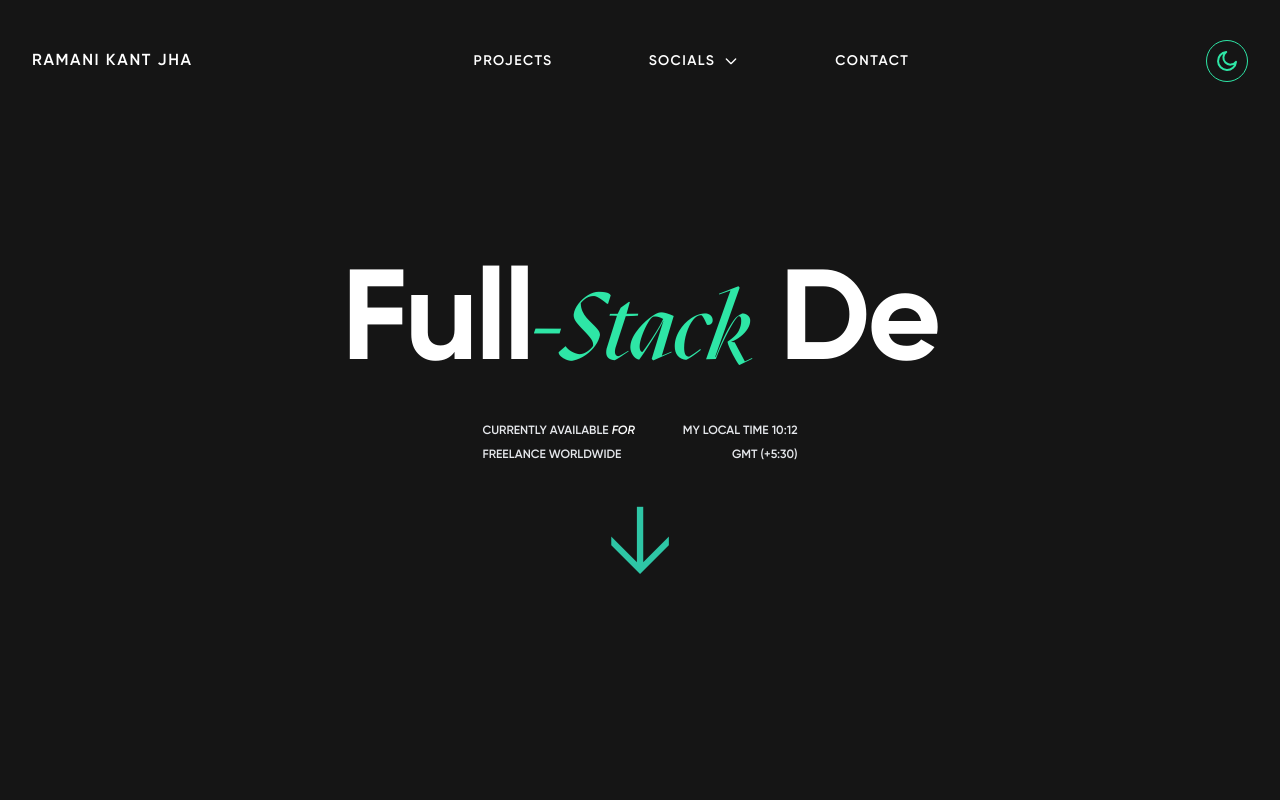
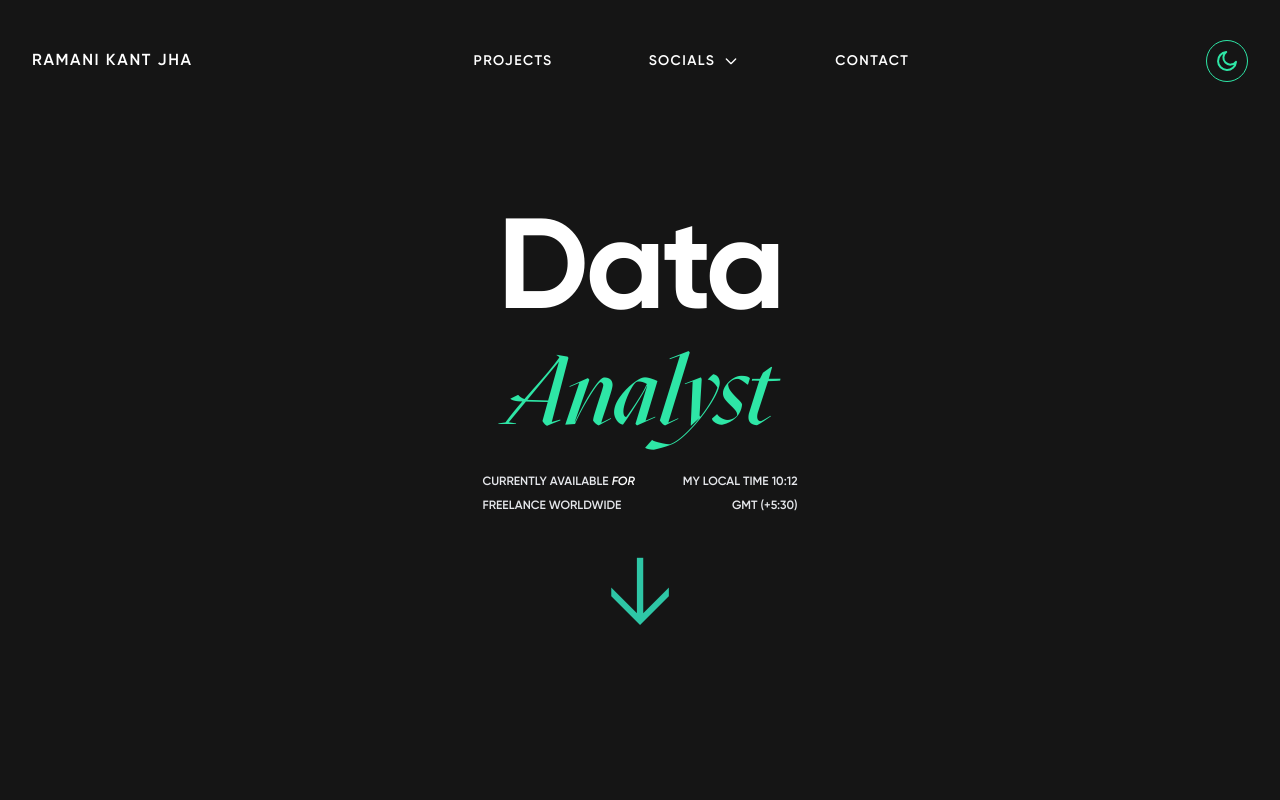
Before and after one commit to RamaniKantJha/Portfolio_v3, a Next.js app: page / in a window 1280 px wide. Shown: the top 800 px of the page. Built offline with nearby package versions, Linux system fonts and the light colour scheme.

Commit message:
Revise personal details and update project information
Updated personal details including designation, about me, work experience, and project descriptions. Removed outdated projects and added new ones related to data analysis and machine learning.

```diff
--- a/personalDetails.ts
+++ b/personalDetails.ts
@@ -1,17 +1,15 @@
 // Personal information and data for the portfolio
 export const personalDetails = {
   name: 'Ramani Kant Jha',
-  designation: ['Full-Stack Developer', 'AI & ML Engineer'],
+  designation: ['Data Analyst', 'Python & SQL', 'Machine Learning'],
   email: 'kantramani01@gmail.com',
   phone: '+91 7840030847',
   location: 'Delhi, India',
-  aboutMe: `Computer Science graduate with hands-on experience supporting enterprise applications, technology-driven business operations, and web-based software. Experienced in application troubleshooting, system and operational issue resolution, customer support, data management, REST APIs, SQL, Python, FastAPI, Flask, MySQL, MongoDB, and Git. Experienced working with Finacle Core Banking Solution and supporting technology-enabled banking processes. Strong analytical and problem-solving skills with a software development background, enabling effective diagnosis and resolution of application and technical issues.`,
+  aboutMe: `Computer Science graduate (B.Tech, 8.89 CGPA) with a Python and SQL background and hands-on data analysis experience through published machine learning research. Skilled in data cleaning and preprocessing, feature selection, statistical analysis, model evaluation, and hyperparameter tuning. Brings a year of experience maintaining customer data accuracy and integrity in a high-volume banking environment using Finacle Core Banking Solution. Currently building Power BI and advanced SQL skills for business intelligence and reporting.`,
   socials: [
-    { label: 'Behance', url: 'https://behance.net/ramanikantjha', handle: '@ramanikantjha' },
-    { label: 'Instagram', url: 'https://instagram.com/ramanikantjha', handle: '@ramanikantjha' },
-    { label: 'Twitter', url: 'https://twitter.com/ramanikantjha', handle: '@ramanikantjha' },
-    { label: 'Dribbble', url: 'https://dribbble.com/ramanikantjha', handle: '@ramanikantjha' },
-    { label: 'GitHub', url: 'https://github.com/ramanikantjha', handle: '@ramanikantjha' },
+    { label: 'LinkedIn', url: 'https://linkedin.com/in/ramani-kant-jha', handle: 'ramani-kant-jha' },
+    { label: 'GitHub', url: 'https://github.com/RamaniKantJha', handle: '@RamaniKantJha' },
+    { label: 'Portfolio', url: 'https://portfolio-v3-topaz-five.vercel.app', handle: 'portfolio-v3-topaz-five.vercel.app' },
   ],
   education: [
     {
@@ -19,24 +17,24 @@ export const personalDetails = {
       institution: 'Delhi Technical Campus',
       period: 'Aug 2019 - Jul 2023',
       location: 'New Delhi, India',
-      details: 'CGPA: 8.89/10. Specialized in software engineering, web technologies, and machine learning applications.'
+      details: 'CGPA: 8.89/10.'
     },
     {
       degree: 'Diploma in Mechanical Engineering',
       institution: 'Pusa Institute of Technology',
       period: 'Jul 2016 - May 2019',
       location: 'New Delhi, India',
-      details: 'Foundation in engineering principles and technical fundamentals.'
+      details: 'Diploma in Mechanical Engineering.'
     }
   ],
   workExperience: [
     {
-      title: 'Apprentice',
+      title: 'Apprentice, Core Banking Operations',
       company: 'Bank of Baroda',
       location: 'Karol Bagh, New Delhi, India',
       period: 'Aug 2025 - Aug 2026',
-      description: 'Technical support and application support professional working with Finacle Core Banking Solution. Managed account operations, transaction processing, and customer data. Resolved application and operational issues, supported KYC verification, and assisted with customer onboarding using digital banking tools. Applied analytical and troubleshooting skills to support efficient resolution of technology-related operational issues.',
-      technologies: ['Finacle Core Banking Solution', 'Digital Banking Systems', 'System Troubleshooting', 'Customer Support', 'Data Management'],
+      description: 'Maintained data accuracy and integrity for Finacle Core Banking Solution records, processing approximately 15–17 KYC verifications and 4–5 account openings per day. Identified and resolved customer-record inconsistencies across account opening, onboarding, and digital banking workflows. Supported approximately 10–15 customers per day with digital banking services and coordinated with branch and technical teams to investigate data and system issues. Developed working knowledge of enterprise data workflows and reporting structures in a regulated banking environment.',
+      technologies: ['Finacle Core Banking Solution', 'Customer Data Management', 'Data Accuracy & Integrity', 'KYC Verification', 'Digital Banking'],
       link: '#'
     },
     {
@@ -44,8 +42,8 @@ export const personalDetails = {
       company: 'CloudStok Technologies Pvt. Ltd.',
       location: 'Noida, India',
       period: 'Feb 2025 - Jul 2025',
-      description: 'Developed and supported AI-powered web applications including an intelligent chatbot, image enhancement application, and image generation system. Built backend APIs using FastAPI and integrated services with frontend interfaces. Worked with Python, OpenCV, PyTorch, and TensorFlow for application development. Tested application functionality and resolved technical issues. Optimized application and model performance for better user experience.',
-      technologies: ['Python', 'FastAPI', 'PyTorch', 'TensorFlow', 'OpenCV', 'Git', 'REST APIs'],
+      description: 'Built and supported AI-powered web applications including an intelligent website chatbot, image-enhancement application, and image-generation system using Python, PyTorch, TensorFlow, and OpenCV. Developed backend APIs with FastAPI and integrated them with frontend interfaces. Tested functionality, investigated and fixed technical issues, and optimized application and model performance. Collaborated across development, testing, and deployment using Git and SDLC practices.',
+      technologies: ['Python', 'PyTorch', 'TensorFlow', 'OpenCV', 'FastAPI', 'Git', 'REST APIs'],
       link: '#'
     },
     {
@@ -59,74 +57,47 @@ export const personalDetails = {
     }
   ],
   stats: {
-    currentRole: 'Technical Support Professional & Full-Stack Developer',
+    currentRole: 'Data Analyst | Python, SQL & Machine Learning',
     education: 'B.Tech in Computer Science and Engineering (CGPA: 8.89/10)',
-    experience: '2+ years',
-    projectsCompleted: '10+',
+    experience: '1 year in banking operations + internship experience',
+    projectsCompleted: '4 featured',
   },
   projects: [
     {
-      title: 'Personal Portfolio Website',
-      description: 'Designed and developed a responsive personal portfolio website using modern web technologies. Implemented interactive UI components and animations using Framer Motion. Tested and optimized the website for desktop, tablet, and mobile devices.',
-      image: '/assets/Portfolio_light.png',
-      technologies: ['React', 'Next.js', 'Framer Motion', 'Tailwind CSS', 'TypeScript', 'Vercel'],
-      github: 'https://github.com/ramanikantjha/portfolio_v3',
-      live: 'https://ramanikantjha.me',
+      title: 'Heart Disease Prediction Using Machine Learning',
+      description: 'Compared Random Forest, XGBoost, LightGBM, SVM, KNN, and Logistic Regression using the Cleveland Heart Disease dataset. Applied data preprocessing, feature selection, and GridSearchCV hyperparameter tuning. Random Forest achieved 92.07% accuracy and 0.91 AUC. The research was published as a first-author book chapter by Taylor & Francis in 2024.',
+      image: '/assets/heartDisease.png',
+      technologies: ['Python', 'Pandas', 'NumPy', 'Scikit-learn', 'GridSearchCV', 'Random Forest', 'XGBoost', 'LightGBM'],
+      github: 'https://github.com/RamaniKantJha/heart-disease-prediction',
+      live: '#',
       featured: true
     },
     {
       title: 'AI Chatbot',
-      description: 'Developed an AI-powered chatbot capable of processing user queries and providing contextual responses. Built RESTful APIs using FastAPI and integrated the backend with a React-based frontend. Applied troubleshooting techniques to improve the overall user interaction experience.',
+      description: 'Built a chatbot that processes user queries and returns contextual responses. Integrated RESTful APIs built with FastAPI into a React frontend, troubleshot issues, and improved the user interaction experience.',
       image: '/assets/ChatBot.png',
-      technologies: ['Python', 'FastAPI', 'React', 'NLP', 'REST APIs'],
-      github: 'https://github.com/ramanikantjha/ai-chatbot',
+      technologies: ['Python', 'FastAPI', 'React', 'REST APIs'],
+      github: 'https://github.com/RamaniKantJha/ai-chatbot',
       live: '#',
       featured: true
     },
     {
       title: 'Test Report Analyzer',
-      description: 'Web-based application for analyzing uploaded reports developed during an AWS Intelligent Document Processing workshop. Implemented OCR and document-processing techniques to extract information from uploaded documents. Built a Flask-based application for document upload and analysis workflow.',
+      description: 'Built a Flask web application for report uploads and analysis during an AWS Intelligent Document Processing workshop. Used OCR and document-processing techniques to extract information and tested the complete upload-to-analysis workflow.',
       image: '/assets/test-report-app.png',
-      technologies: ['Python', 'Flask', 'AWS IDP', 'OCR', 'Document Processing'],
-      github: 'https://github.com/ramanikantjha/test-report-analyzer',
+      technologies: ['Python', 'Flask', 'AWS Intelligent Document Processing', 'OCR', 'Document Processing'],
+      github: 'https://github.com/RamaniKantJha/test-report-analyzer',
       live: '#',
       featured: true
     },
     {
-      title: 'Heart Disease Prediction Model',
-      description: 'Developed a machine learning application using the Cleveland Heart Disease dataset. Performed data preprocessing, feature selection, and hyperparameter tuning using GridSearchCV. Evaluated multiple algorithms and achieved 92.07% accuracy using Random Forest with an AUC score of 0.91. Published research on this project in Taylor & Francis, 2024.',
-      image: '/assets/heartDisease.png',
-      technologies: ['Python', 'Scikit-learn', 'Pandas', 'NumPy', 'Matplotlib', 'GridSearchCV', 'Random Forest', 'XGBoost'],
-      github: 'https://github.com/ramanikantjha/heart-disease-prediction',
-      live: '#',
+      title: 'Personal Portfolio Website',
+      description: 'Designed and developed a responsive portfolio website with interactive components and animations. Tested and optimized the site for desktop, tablet, and mobile devices, then deployed it on Vercel.',
+      image: '/assets/Portfolio_light.png',
+      technologies: ['Framer Motion', 'Responsive Web Design', 'Vercel'],
+      github: 'https://github.com/RamaniKantJha/portfolio_v3',
+      live: 'https://portfolio-v3-topaz-five.vercel.app',
       featured: true
-    },
-    {
-      title: 'Image Enhancer',
-      description: 'Advanced image enhancement tool leveraging deep learning techniques to improve image quality, resolution, and clarity. The tool supports denoising, super-resolution, and color correction, making it suitable for both professional and personal use.',
-      image: '/assets/ImageEnhancer.png',
-      technologies: ['Python', 'OpenCV', 'TensorFlow', 'Keras', 'NumPy', 'Deep Learning'],
-      github: 'https://github.com/ramanikantjha/image-enhancer',
-      live: '#',
-      featured: false
-    },
-    {
-      title: 'Ghibli Cartoonifier',
-      description: 'Converts real images into Ghibli-style art using AnimeGANv2 and a FastAPI backend. Demonstrates the integration of advanced AI models with web application architecture for creative image transformation.',
-      image: '/assets/Ghibli.png',
-      technologies: ['PyTorch', 'FastAPI', 'React', 'AnimeGAN', 'Computer Vision'],
-      github: 'https://github.com/ramanikantjha/ghibli-cartoonifier',
-      live: '#',
-      featured: false
-    },
-    {
-      title: 'Generating Art with AI for Low-End Devices',
-      description: 'AI-based art generation tool optimized for low-end devices, providing users with the ability to generate exact or approximate images based on their input. Focuses on performance optimization and resource efficiency.',
-      image: '/assets/AI Art Generation.png',
-      technologies: ['Python', 'TensorFlow', 'Keras', 'OpenCV', 'Tkinter', 'Model Optimization'],
-      github: 'https://github.com/ramanikantjha/ai-art-generation',
-      live: '#',
-      featured: false
     },
   ],
 };
```
